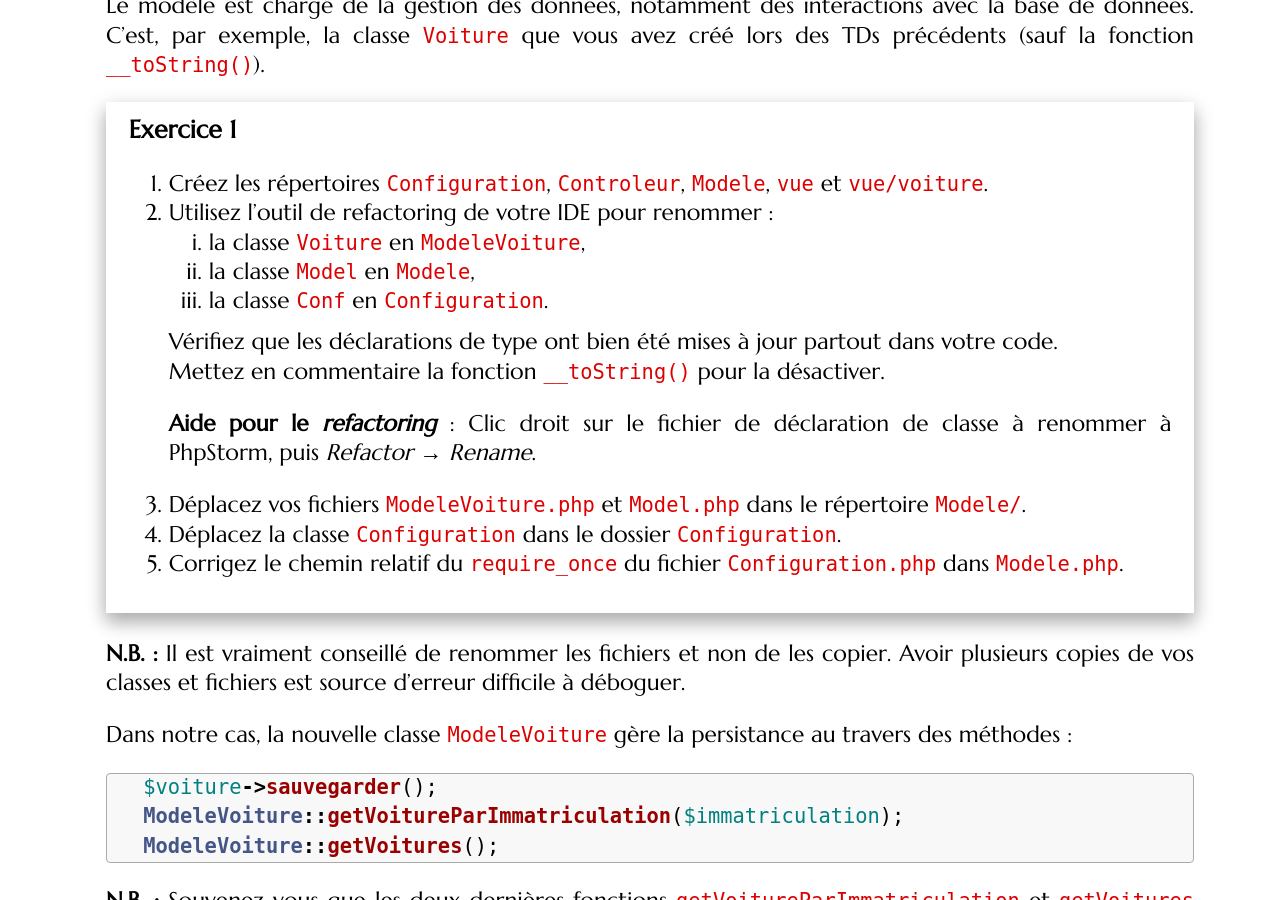
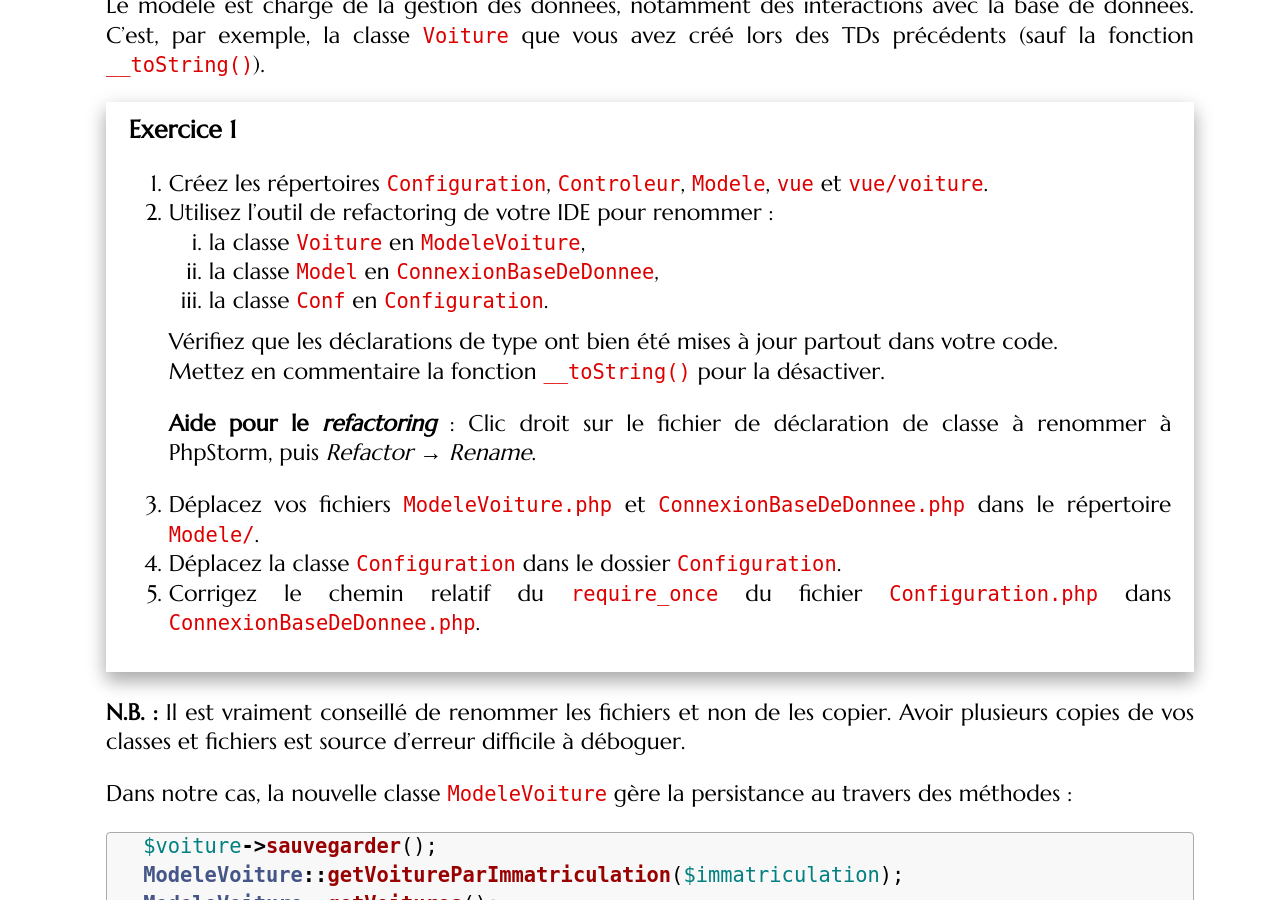
Before and after one commit to romainlebreton/R3.01-DeveloppementWeb, a Jekyll site: the page built from tutorials/tutorial4.md, in a window 1280 px wide and 900 px high, scrolled down 2685 px. Built offline with Jekyll 4.4.1, drawn with Linux system fonts in a browser that asks for light colours; some web fonts are replaced.

Commit message:
Modele.php -> ConnexionBaseDeDonnee.php

```diff
--- a/tutorials/tutorial4.md
+++ b/tutorials/tutorial4.md
@@ -95,16 +95,16 @@ lors des TDs précédents (sauf la fonction `__toString()`).
 1. Créez les répertoires `Configuration`, `Controleur`, `Modele`, `vue` et `vue/voiture`.
 2. Utilisez l'outil de refactoring de votre IDE pour renommer :
    1. la classe `Voiture` en `ModeleVoiture`,
-   2. la classe `Model` en `Modele`,
+   2. la classe `Model` en `ConnexionBaseDeDonnee`,
    3. la classe `Conf` en `Configuration`.
 
    Vérifiez que les déclarations de type ont bien été mises à jour partout dans votre code.
    Mettez en commentaire la fonction `__toString()` pour la désactiver.
 
    **Aide pour le *refactoring*** : Clic droit sur le fichier de déclaration de classe à renommer à PhpStorm, puis *Refactor* → *Rename*.
-3. Déplacez vos fichiers `ModeleVoiture.php` et `Model.php` dans le répertoire `Modele/`.
+3. Déplacez vos fichiers `ModeleVoiture.php` et `ConnexionBaseDeDonnee.php` dans le répertoire `Modele/`.
 4. Déplacez la classe `Configuration` dans le dossier `Configuration`.
-5. Corrigez le chemin relatif du `require_once` du fichier `Configuration.php` dans `Modele.php`.
+5. Corrigez le chemin relatif du `require_once` du fichier `Configuration.php` dans `ConnexionBaseDeDonnee.php`.
 
 </div>
 
```
